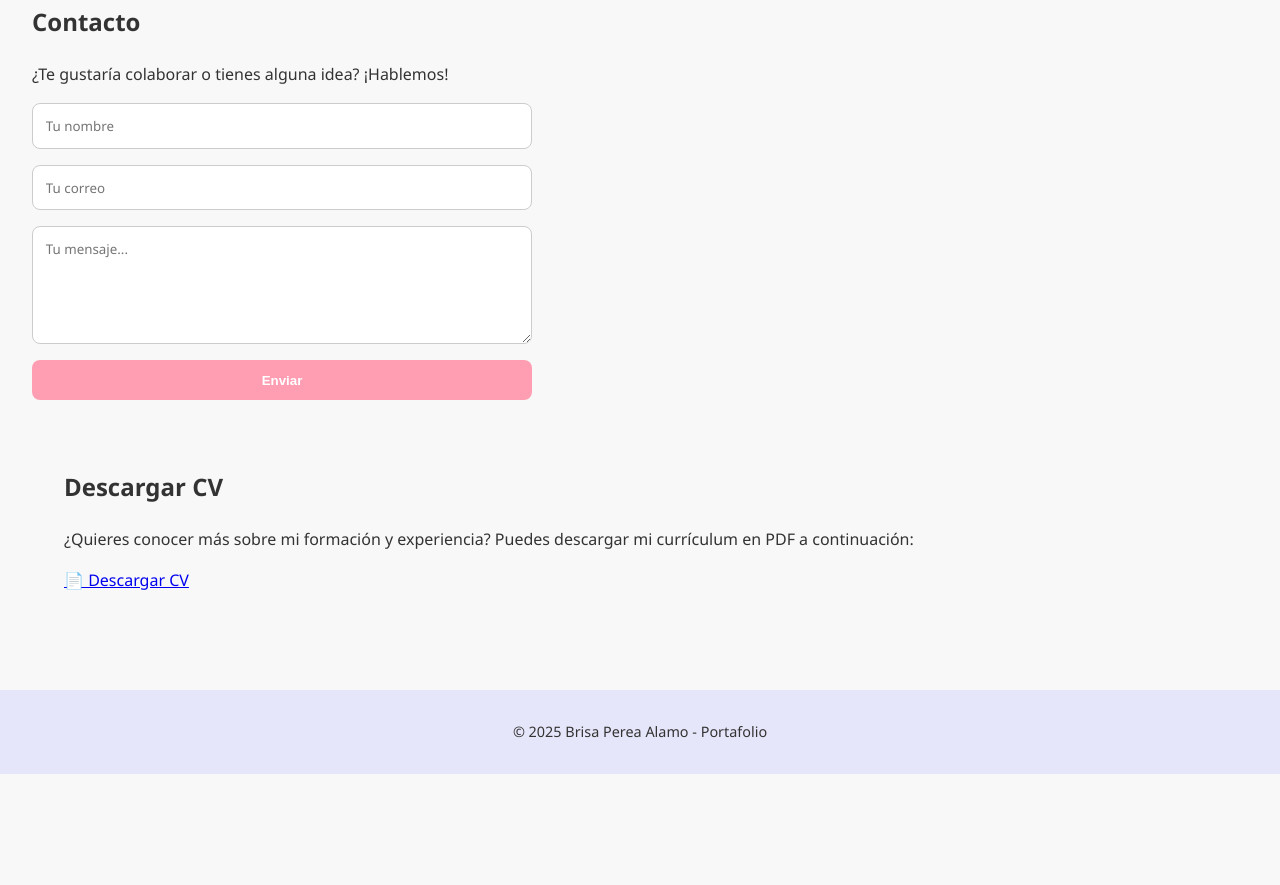
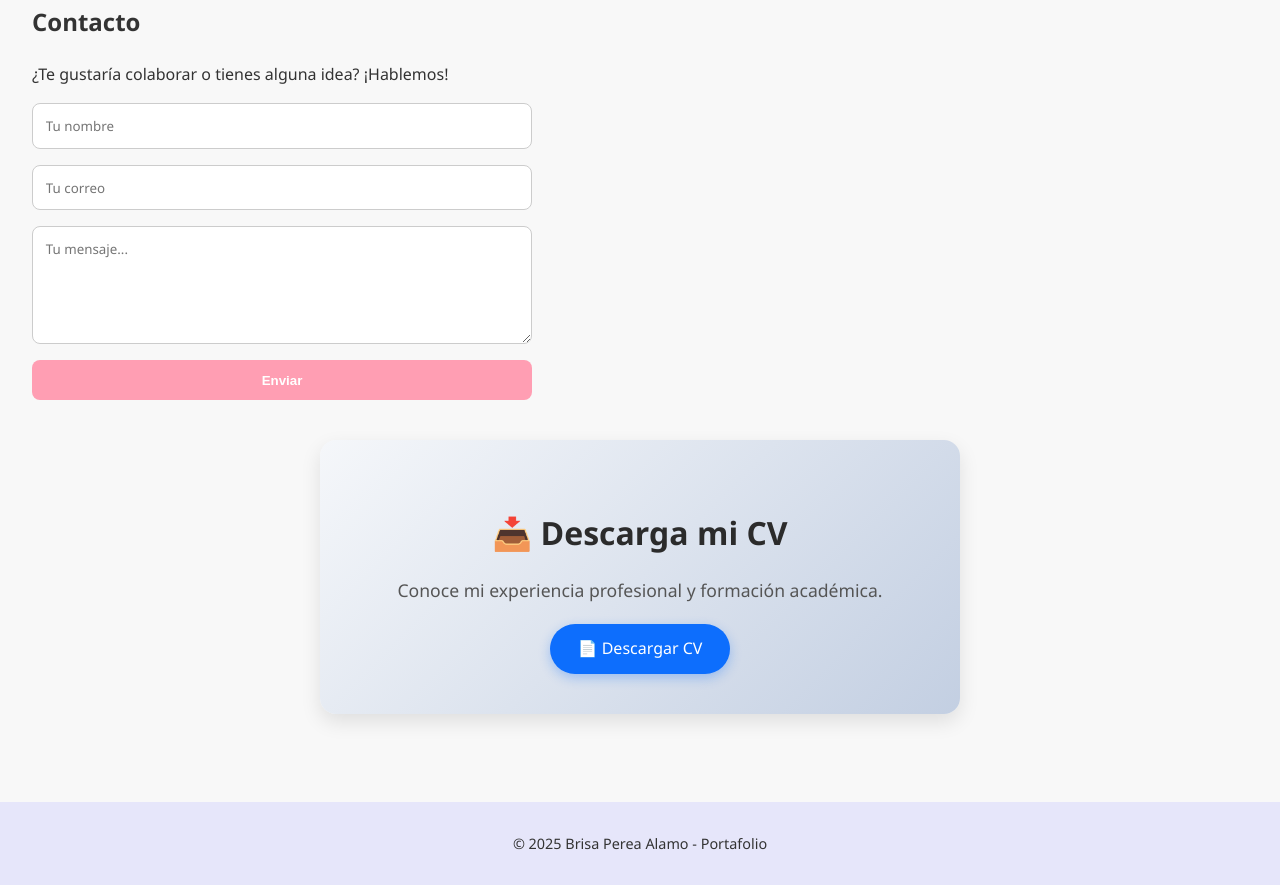
Before and after one commit to brisaperea/Portafolio_, a plain HTML site: page index.html in a window 1280 px wide. Shown: the part 2150-3035 px from the top of the page. Before the commit the page ends 2924 px from the top, so only its background shows below. Drawn offline with Linux system fonts and the light colour scheme.

Commit message:
añadidos

```diff
--- a/CSS/styles.CSS
+++ b/CSS/styles.CSS
@@ -95,6 +95,57 @@ nav ul li a {
   margin: 0 1rem 1rem;
 }
 
+.descargar-cv {
+  text-align: center;
+  background: linear-gradient(135deg, #f5f7fa, #c3cfe2);
+  padding: 40px 20px;
+  border-radius: 1rem;
+  margin: 40px auto;
+  max-width: 600px;
+  box-shadow: 0 8px 20px rgba(0, 0, 0, 0.1);
+  animation: fadeIn 1.2s ease;
+}
+
+.descargar-cv h2 {
+  font-size: 2rem;
+  margin-bottom: 10px;
+  color: #2b2b2b;
+}
+
+.descargar-cv p {
+  font-size: 1.1rem;
+  color: #555;
+  margin-bottom: 20px;
+}
+
+.boton-cv {
+  display: inline-block;
+  background-color: #0d6efd;
+  color: white;
+  padding: 12px 28px;
+  font-size: 1rem;
+  border-radius: 50px;
+  text-decoration: none;
+  transition: all 0.3s ease;
+  box-shadow: 0 4px 12px rgba(13, 110, 253, 0.3);
+}
+
+.boton-cv:hover {
+  background-color: #084298;
+  transform: scale(1.05);
+  box-shadow: 0 6px 16px rgba(13, 110, 253, 0.4);
+}
+
+@keyframes fadeIn {
+  from {
+    opacity: 0;
+    transform: translateY(30px);
+  }
+  to {
+    opacity: 1;
+    transform: translateY(0);
+  }
+}
 .contacto form {
   display: flex;
   flex-direction: column;
--- a/index.html
+++ b/index.html
@@ -77,6 +77,8 @@
   </section>
 
   <section id="contacto" class="seccion contacto">
+  <div class="contenedor-contacto-cv">
+    <div class="formulario-contacto">
       <h2>Contacto</h2>
       <p>¿Te gustaría colaborar o tienes alguna idea? ¡Hablemos!</p>
       <form>
@@ -85,11 +87,16 @@
         <textarea placeholder="Tu mensaje..." rows="5" required></textarea>
         <button type="submit">Enviar</button>
       </form>
+    </div>
 
-    <section id="descargar-cv" class="seccion descargar-cv">
-  <h2>Descargar CV</h2>
-  <p>¿Quieres conocer más sobre mi formación y experiencia? Puedes descargar mi currículum en PDF a continuación:</p>
-  <a href="docs/CV_Brisa_Perea.pdf" download class="boton-cv">📄 Descargar CV</a>
+    <div class="descargar-cv">
+      <h2>📥 Descarga mi CV</h2>
+      <p>Conoce mi experiencia profesional y formación académica.</p>
+      <a href="docs/CV_Brisa_Perea.pdf" download class="boton-cv">
+        📄 Descargar CV
+      </a>
+    </div>
+  </div>
 </section>
 
   </section>
```
Lines whose indentation alone changed are shown as unchanged.
